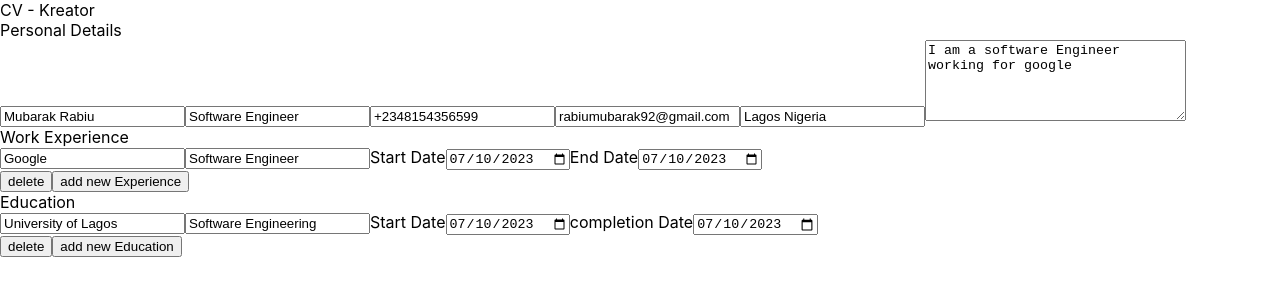
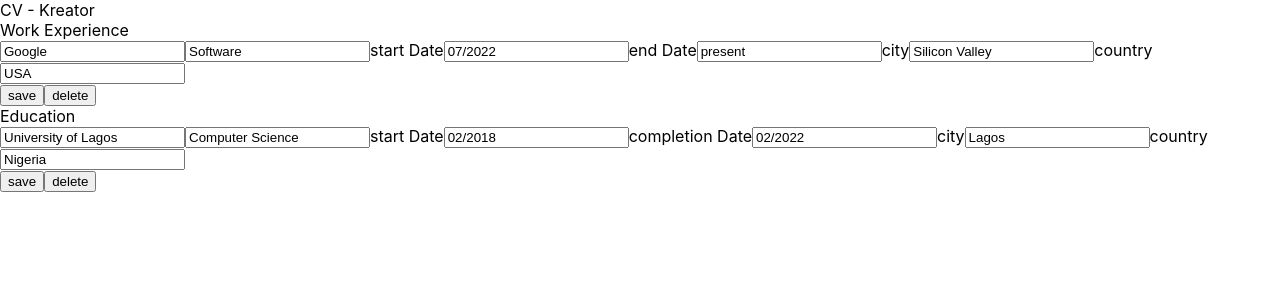
Before and after one commit to mubzie/cv-project, a React (Create React App) app: page / in a window 1280 px wide. Shown: the top 300 px of the page. Built offline with nearby package versions, Linux system fonts and the light colour scheme.

Commit message:
changed code structure. move education and work experience array to app component

```diff
--- a/src/App.js
+++ b/src/App.js
@@ -9,15 +9,49 @@ class App extends Component {
     constructor(props) {
         super(props)
 
+        this.state = {
+            personal: {
+                fullName: 'Mubarak Rabiu',
+                occupation: 'Software Engineer',
+                phone: '+2348154356599',
+                email: 'rabiumubarak92@gmail.com',
+                address: 'Lagos Nigeria',
+                profile: 'I am a software Engineer working for google'
+            },
+
+            workExperienceArr: [],
+
+            educationArr: [],
+
+        }
+
+        this.addWorkExperience = this.addWorkExperience.bind(this)
+        this.deleteWorkExperience = this.deleteWorkExperience.bind(this)
+
+    }
+
+    addWorkExperience(obj) {
+
+        this.setState({
+            workExperienceArr: this.state.workExperienceArr.concat(obj)
+        })
+    }
+
+    deleteWorkExperience(i, count) {
+
+        this.setState({
+            workExperienceArr: this.state.workExperienceArr.slice(i, count)
+        })
     }
 
     render() {
+        const { personal } = this.state
 
         return(
             <div>
                 <Navbar title="CV - Kreator"/>
-                <PersonalDetails formTitle='Personal Details' />
-                <WorkExperience formTitle='Work Experience' />
+                {/* <PersonalDetails formTitle='Personal Details' /> */}
+                <WorkExperience formTitle='Work Experience' addWorkExperience={ this.addWorkExperience } deleteWorkExperience={ this.deleteWorkExperience } />
                 <Education formTitle='Education' />
 
             </div>
--- /dev/null
+++ b/src/components/displayEducation.js
@@ -0,0 +1,32 @@
+/* eslint-disable no-useless-constructor */
+import React, { Component } from "react";
+
+class DisplayEducation extends Component {
+    constructor(props) {
+        super(props)
+    }
+
+    render() {
+        const { educations } = this.props
+
+        return(
+
+            <>
+                {educations.map(education => {
+                    return <div className="education" id={education.id} key={education.id}>
+                        <div className="university" > {education.university }</div>
+                        <div className="degree" > {education.degree }</div>
+                        <div className="start-date" > {education.startDate }</div>
+                        <div className="end" > {education.endDate }</div>
+                        <div className="city" > {education.city }</div>
+                        <div className="country" > {education.country }</div>
+                    </div>
+
+                })}
+
+            </>
+        )
+    }
+}
+
+export default DisplayEducation;
--- /dev/null
+++ b/src/components/displayWorkExp.js
@@ -0,0 +1,31 @@
+/* eslint-disable no-useless-constructor */
+import React, { Component } from "react";
+
+class DisplayWorkExp extends Component {
+    constructor(props) {
+        super(props)
+    }
+
+    render() {
+        const { workExperiences } = this.props
+
+        return(
+
+            <>
+                {workExperiences.map( workExperience => {
+                    return <div className="workExperience" id={workExperience.id} key={workExperience.id}>
+                    <div className="company" > {workExperience.company }</div>
+                    <div className="role" > {workExperience.role }</div>
+                    <div className="start-date" > {workExperience.startDate }</div>
+                    <div className="end-date" > {workExperience.endDate }</div>
+                    <div className="city" > {workExperience.city }</div>
+                    <div className="country" > {workExperience.country }</div>
+                </div>
+                })}
+
+            </>
+        )
+    }
+}
+
+export default DisplayWorkExp;
--- a/src/components/formComponentEducation.js
+++ b/src/components/formComponentEducation.js
@@ -1,7 +1,7 @@
 /* eslint-disable no-useless-constructor */
 import React, { Component } from "react";
 import uniqid from 'uniqid'
-import NewEducation from "./newEducation"
+import DisplayEducation from "./displayEducation";
 
 class Education extends Component {
     constructor(props) {
@@ -10,17 +10,19 @@ class Education extends Component {
         this.state = {
             education: {
                 university: 'University of Lagos',
-                degree: 'Software Engineering',
-                startDate: "2023-07-10",
-                completionDate: "2023-07-10",
-                id: uniqid()
+                degree: 'Computer Science',
+                startDate: '02/2018',
+                completionDate: '02/2022',
+                id: uniqid(),
+                city: 'Lagos',
+                country: 'Nigeria',
             },
-            educationArrs: []
+            educations: []
 
         }
 
         this.handleChange = this.handleChange.bind(this)
-        this.addEducation = this.addEducation.bind(this)
+        this.onSubmitEducation = this.onSubmitEducation.bind(this)
         this.deleteEducation = this.deleteEducation.bind(this)
 
     }
@@ -34,64 +36,71 @@ class Education extends Component {
                 [name]: value,
 
             },
-            educationArrs: {
-                ...prevState.educationArrs,
-                [name]: value,
-            }
 
         }))
     }
 
-    addEducation(e) {
+    onSubmitEducation(e) {
         e.preventDefault()
 
-        console.log('this')
-        let newEducation = {
-            university: 'University of Lagos',
-            degree: 'Software Engineering',
-            startDate: "2023-07-10",
-            completionDate: "2023-07-10",
-            id: uniqid()
-        }
+        this.setState({
+            educations: this.state.educations.concat(this.state.education),
+            education: {
+                university: 'University of Lagos',
+                degree: 'Computer Science',
+                startDate: '02/2018',
+                completionDate: '02/2022',
+                id: uniqid(),
+                city: 'Lagos',
+                country: 'Nigeria',
+            }
+        })
 
-        this.setState({
-            educationArrs: this.state.educationArrs.concat(newEducation)
-        })
     }
 
     deleteEducation(e) {
         e.preventDefault()
-        console.log(e.target)
+        console.log(this.state.education.id)
 
         this.setState({
-            educationArrs: this.state.educationArrs.slice(0, -1)
+            educations: this.state.educations.slice(0, -1)
         })
     }
 
 
     render() {
-        const { education, educationArrs } = this.state
+        const { education, educations } = this.state
         const { formTitle } = this.props
 
         return(
             <div className="form-container">
                 <div className="form-title">{ formTitle }</div>
 
-                <form>
+                <form onSubmit={ this.onSubmitEducation }>
                     <input type="text" placeholder="University/College" name="university" id="uniInput" onChange={ this.handleChange } value={ education.university }></input>
                     <input type="text" placeholder="Degree" name="degree" id="degreeInput" onChange={ this.handleChange } value={ education.degree }></input>
-                    <label htmlFor="startDateInput">Start Date</label>
-                    <input type="date" placeholder="Start Date" name="start-date" id="startDateInput" onChange={ this.handleChange } value={ education.startDate }></input>
+                    <label htmlFor="startDateInput">start Date</label>
+                    <input type="text" placeholder="20/07/2018" name="startDate" id="startDateInput" onChange={ this.handleChange } value={ education.startDate }></input>
                     <label htmlFor="completionDateInput">completion Date</label>
-                    <input type="date" placeholder="Completion Date" name="completion-date" id="completionDateInput" onChange={ this.handleChange } value={ education.completionDate }></input>
+                    <input type="text" placeholder="20/07/2020" name="completionDate" id="completionDateInput" onChange={ this.handleChange } value={ education.completionDate }></input>
+                    <label htmlFor="startDateInput">city</label>
+                    <input type="text" placeholder="Lagos" name="city" id="ciyuInput" onChange={ this.handleChange } value={ education.city }></input>
+                    <label htmlFor="completionDateInput">country</label>
+                    <input type="text" placeholder="Nigeria" name="country" id="countryInput" onChange={ this.handleChange } value={ education.country }></input>
                 </form>
 
-                <NewEducation educationArrs={ educationArrs } handleChange={ this.handleChange }/>
+                <div className="form-btns">
+                    <button className="delete-btn" id="save-btn" onClick={ this.onSubmitEducation } >save</button>
+                    <button className="delete-btn" id="del-btn" onClick={ this.deleteEducation } >delete</button>
+                    {/* <button className="add-new-btn" id="add-btn" onClick={ this.addEducation } >add new Education</button> */}
+                </div>
 
-                <div className="form-btns">
-                    <button className="delete-btn" id="del-btn" onClick={ this.deleteEducation } >delete</button>
-                    <button className="add-new-btn" id="add-btn" onClick={ this.addEducation } >add new Education</button>
+                <div className="education-list">
+                    <DisplayEducation educations={educations} />
+
                 </div>
+
+
 
             </div>
         )
--- a/src/components/formComponentWorkExp.js
+++ b/src/components/formComponentWorkExp.js
@@ -1,6 +1,7 @@
 /* eslint-disable no-useless-constructor */
 import React, { Component } from "react";
 import uniqid from 'uniqid'
+import DisplayWorkExp from "./displayWorkExp";
 
 class WorkExperience extends Component {
     constructor(props) {
@@ -9,17 +10,20 @@ class WorkExperience extends Component {
        this.state = {
             workExperience: {
                 company: 'Google',
-                role: 'Software Engineer',
-                startDate: "2023-07-10",
-                endDate: "2023-07-10",
-                id: uniqid()
+                role: 'Software',
+                startDate: '07/2022',
+                endDate: 'present',
+                id: uniqid(),
+                city: 'Silicon Valley',
+                country: 'USA'
             },
-            workExperienceArr: []
+
+            workExperiences: []
 
         }
 
         this.handleChange = this.handleChange.bind(this)
-        this.addWorkExperience = this.addWorkExperience.bind(this)
+        this.onSubmitExperience = this.onSubmitExperience.bind(this)
         this.deleteWorkExperience = this.deleteWorkExperience.bind(this)
 
     }
@@ -37,34 +41,39 @@ class WorkExperience extends Component {
         }))
     }
 
-    addWorkExperience(e) {
+    onSubmitExperience(e) {
         e.preventDefault()
 
-        console.log('this')
-        let newWorkExperience = {
-            company: 'Google',
-            role: 'Software Engineer',
-            startDate: "2023-07-10",
-            endDate: "2023-07-10",
-            id: uniqid()
-        }
+        this.setState({
+            workExperiences: this.state.workExperiences.concat(this.state.workExperience),
+            workExperience: {
+                company: 'Google',
+                role: 'Software',
+                startDate: '07/2022',
+                endDate: 'present',
+                id: uniqid(),
+                city: 'Silicon Valley',
+                country: 'USA'
+            },
 
-        this.setState({
-            workExperienceArr: this.state.workExperienceArr.concat(newWorkExperience)
         })
+
+        this.props.addWorkExperience(this.state.workExperience)
     }
 
     deleteWorkExperience(e) {
         e.preventDefault()
-        console.log(e.target)
+        console.log(this.state.workExperience.id)
 
         this.setState({
-            workExperienceArr: this.state.workExperienceArr.slice(0, -1)
+            workExperiences: this.state.workExperiences.slice(0, -1)
         })
+
+        this.props.deleteWorkExperience(0, -1)
     }
 
     render() {
-        const { workExperience } = this.state;
+        const { workExperience, workExperiences } = this.state;
         const { formTitle } = this.props
 
 
@@ -72,19 +81,29 @@ class WorkExperience extends Component {
             <div className="form-container">
                 <div className="form-title">{ formTitle }</div>
 
-                <form>
+                <form onSubmit={ this.onSubmitExperience }>
                     <input type="text" placeholder="Company" name="company" id="nameInput" onChange={ this.handleChange } value={ workExperience.company }></input>
                     <input type="text" placeholder="Role" name="role" id="occupationInput" onChange={ this.handleChange } value={ workExperience.role }></input>
-                    <label htmlFor="startDateInput">Start Date</label>
-                    <input type="date" placeholder="Start Date" name="startDate" id="startDateInput" onChange={ this.handleChange } value={ workExperience.startDate }></input>
-                    <label htmlFor="endDateInput">End Date</label>
-                    <input type="date" placeholder="End Date" name="endDate" id="endDateInput" onChange={ this.handleChange } value={ workExperience.endDate }></input>
+                    <label htmlFor="startDateInput">start Date</label>
+                    <input type="text" placeholder="Start Date" name="startDate" id="startDateInput" onChange={ this.handleChange } value={ workExperience.startDate }></input>
+                    <label htmlFor="endDateInput">end Date</label>
+                    <input type="text" placeholder="End Date" name="endDate" id="endDateInput" onChange={ this.handleChange } value={ workExperience.endDate }></input>
+                    <label htmlFor="startDateInput">city</label>
+                    <input type="text" placeholder="city" name="city" id="cityInput" onChange={ this.handleChange } value={ workExperience.city }></input>
+                    <label htmlFor="endDateInput">country</label>
+                    <input type="text" placeholder="country" name="country" id="countryInput" onChange={ this.handleChange } value={ workExperience.country }></input>
                 </form>
 
                 <div className="form-btns">
+                    <button className="save-btn" onClick={ this.onSubmitExperience }>save</button>
                     <button className="delete-btn" onClick={ this.deleteWorkExperience }>delete</button>
-                    <button className="add-new-btn" onClick={ this.addWorkExperience } >add new Experience</button>
+                    {/* <button className="add-new-btn" onClick={ this.addWorkExperience } >add new Experience</button> */}
                 </div>
+
+                <div className="workExperience-list">
+                    <DisplayWorkExp workExperiences={workExperiences} />
+                </div>
+
 
             </div>
         )
--- a/src/components/newEducation.js
+++ /dev/null
@@ -1,32 +0,0 @@
-/* eslint-disable no-useless-constructor */
-import React, { Component } from "react";
-
-class NewEducation extends Component {
-    constructor(props) {
-        super(props)
-    }
-
-    render() {
-        const { educationArrs, handleChange } = this.props
-
-        return(
-            <>
-                {educationArrs.map(educationArr => {
-                    return <form key={ educationArr.id } >
-                        <input type="text" placeholder="UUniversity/College" name="university" id="uniInput" onChange={ handleChange } value={ educationArr.university }></input>
-                        <input type="text" placeholder="Degree" name="degree" id="uniInput" onChange={ handleChange } value={ educationArr.degree }></input>
-                        <label htmlFor="startDateInput">Start Date</label>
-                        <input type="date" placeholder="Start Date" name="start-date" id="uniInput" onChange={ handleChange } value={ educationArr.startDate }></input>
-                        <label htmlFor="startDateInput">Completion Date</label>
-                        <input type="date" placeholder="Completion Date" name="completion-date" id="uniInput" onChange={ handleChange } value={ educationArr.completionDate }></input>
-
-                    </form>
-                })
-
-                }
-            </>
-        )
-    }
-}
-
-export default NewEducation;
```
